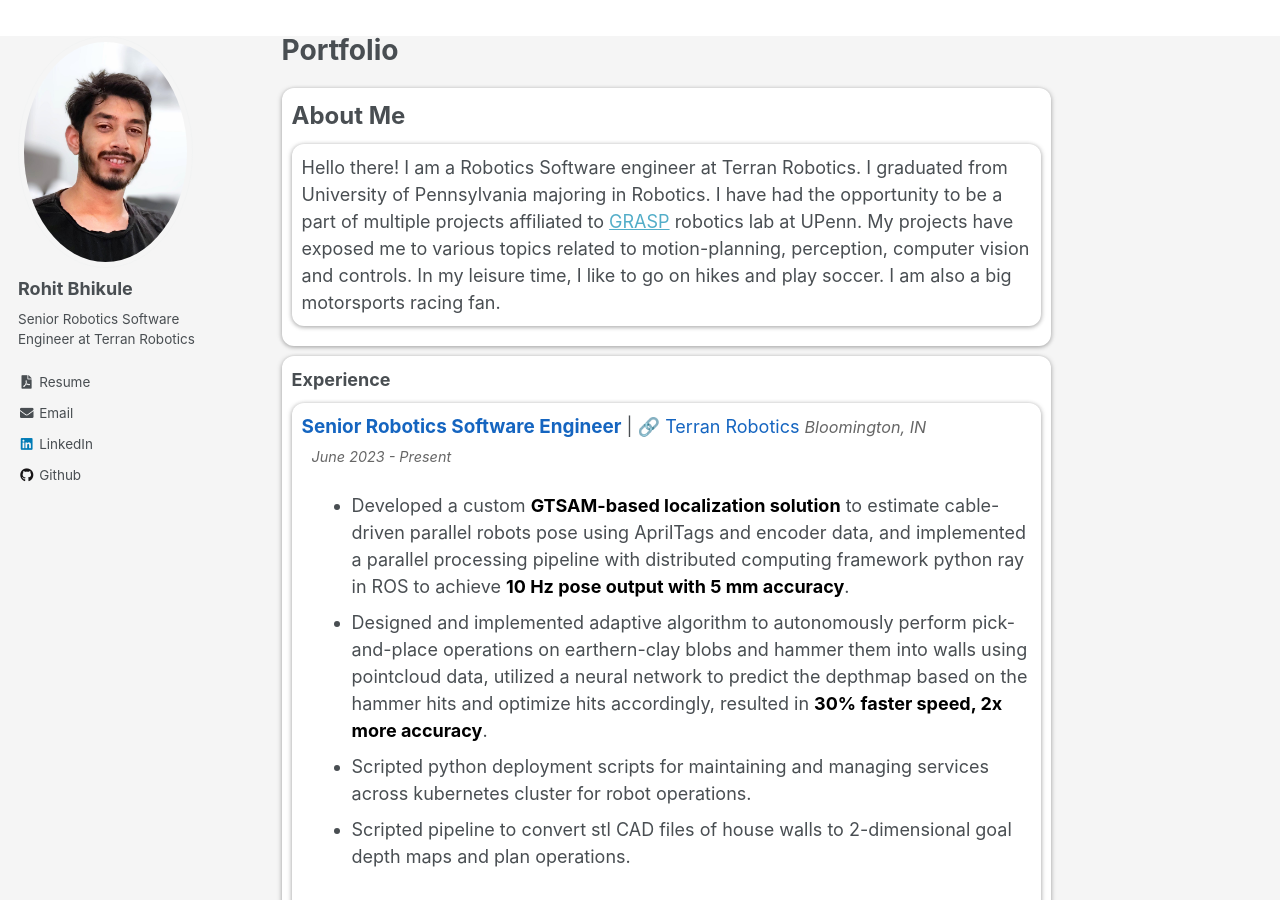
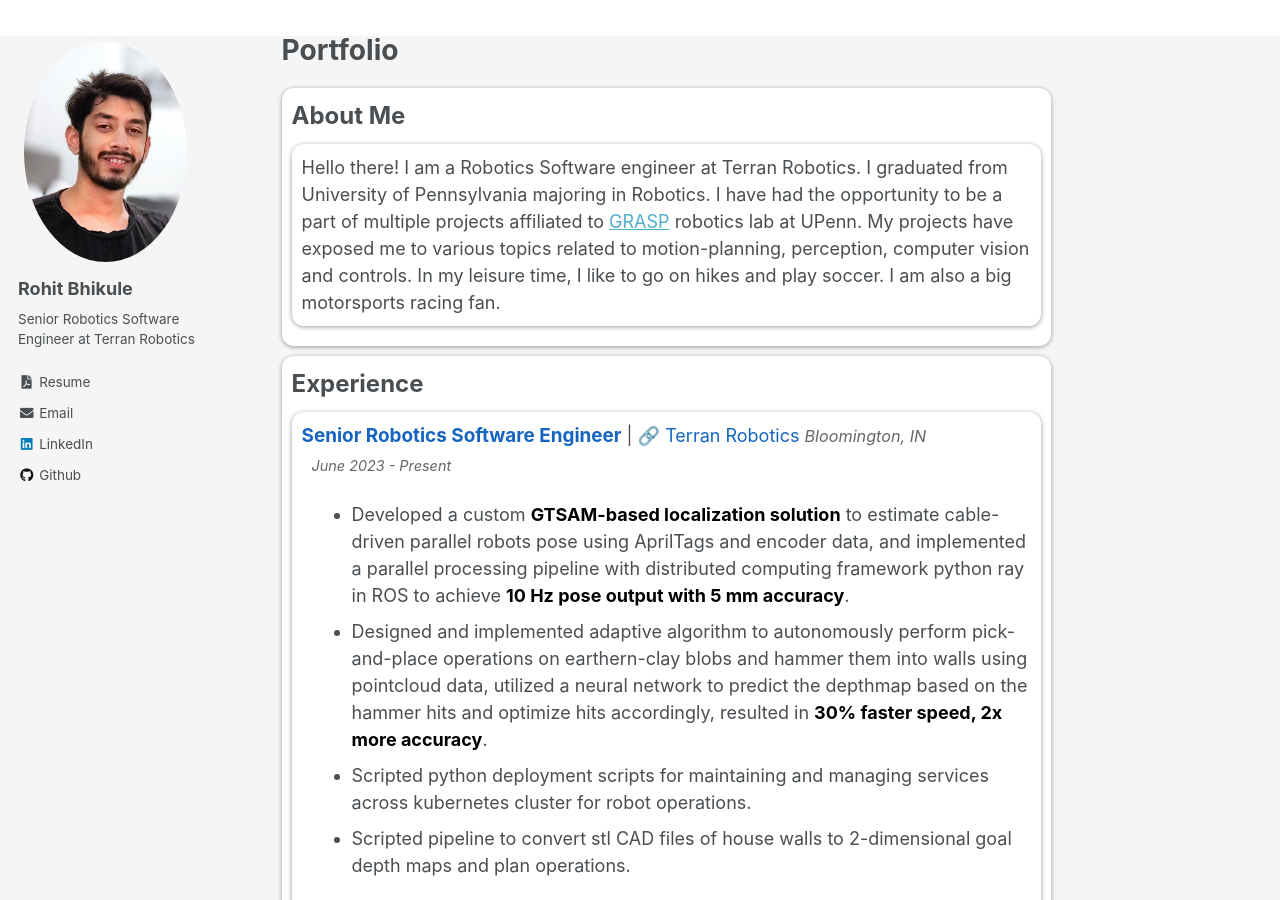
Before and after one commit to rohiitb/rohiitb.github.io, a Jekyll site: the page built from _pages/about.md, in a window 1280 px wide and 900 px high. Built offline with Jekyll 4.4.1, drawn with Linux system fonts in a browser that asks for light colours.

Commit message:
update font size

```diff
--- a/_pages/about.md
+++ b/_pages/about.md
@@ -16,7 +16,7 @@
 </div>
 
 <div class="experience-block">
-<strong>Experience</strong>
+<strong style="font-size: 24px;">Experience</strong>
 <div class="experience-block">
 
   <div class="hyperlink">
@@ -138,7 +138,7 @@
 
 
 <div class="experience-block">
-<strong>Projects</strong>
+<strong style="font-size: 24px;">Projects</strong>
 <div class="experience-block">
 
   <div class="hyperlink">
```
